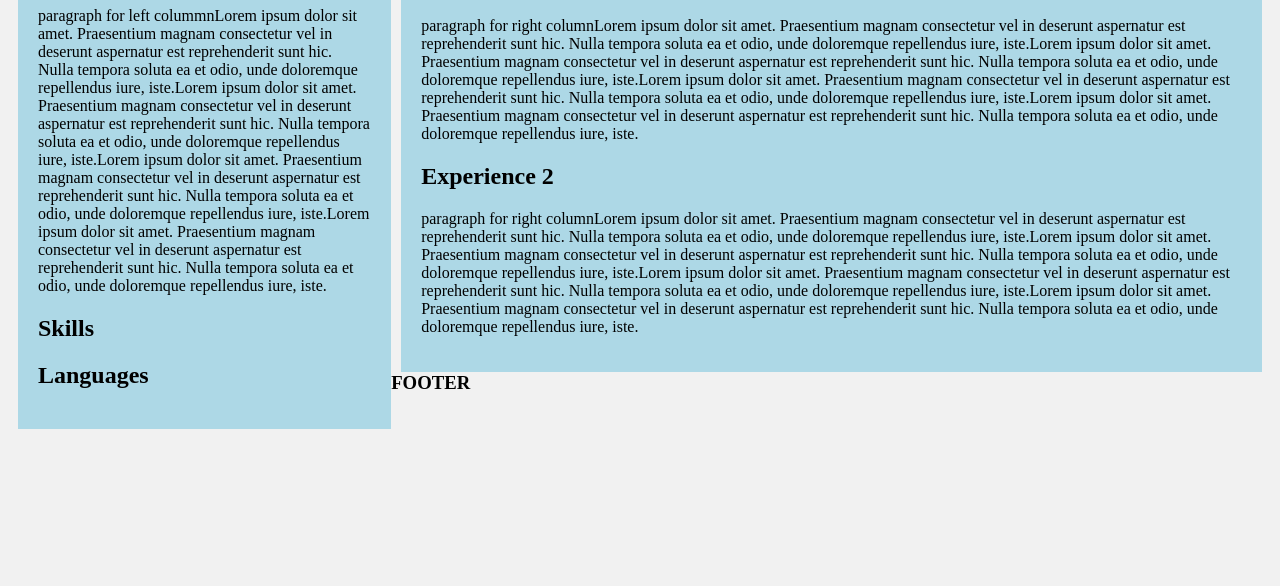
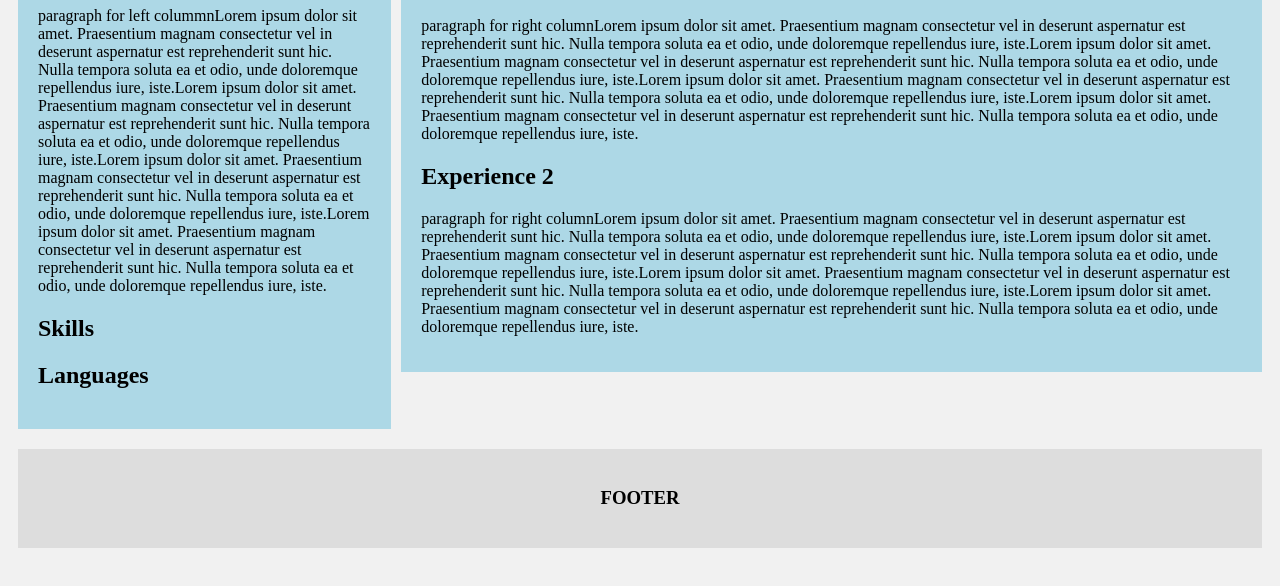
Before and after one commit to darvey6/PersonalWebsite, a plain HTML site: page cv.html in a window 1280 px wide. Shown: the part 168-754 px from the top of the page. Drawn offline with Linux system fonts and the light colour scheme.

Commit message:
save template for cv

```diff
--- a/cv.html
+++ b/cv.html
@@ -10,7 +10,7 @@
 </head>
 
 <body>
-<div class="cvpage">
+<div class="row">
   <div class="leftcolumn">
     <div class="card">
       <h1> SAY NO TO MOLE GUY</h1>
@@ -31,13 +31,11 @@
     </div>
   </div>
 </div>
-<div clas="footer">
-  <h3> FOOTER </h3>
-</div>
-
 </body>
 
-<!-- <footer> -->
-
-<!-- </footer> -->
+<footer>
+  <div class="footer">
+    <h3> FOOTER </h3>
+  </div>
+</footer>
 </html>
--- a/cvstyles.css
+++ b/cvstyles.css
@@ -5,6 +5,12 @@
 body {
   padding: 10px;
   background: #f1f1f1;
+}
+/* Clear floats after the columns */
+.row:after {
+    content: "";
+    display: table;
+    clear: both;
 }
 
 /* Add a card effect for articles */
@@ -25,12 +31,14 @@ body {
   padding-left: 10px;
 }
 
-.footer{
-  padding:20px;
-  text-align: center;
-  background: #ddd;
-  margin-top: 10px;
+/* Footer */
+.footer {
+    padding: 20px;
+    text-align: center;
+    background: #ddd;
+    margin-top: 20px;
 }
+
 /* Responsive layout - when the screen is less than 800px wide, make the two columns stack on top of each other instead of next to each other */
 @media screen and (max-width: 600px) {
     .leftcolumn, .rightcolumn {
```
